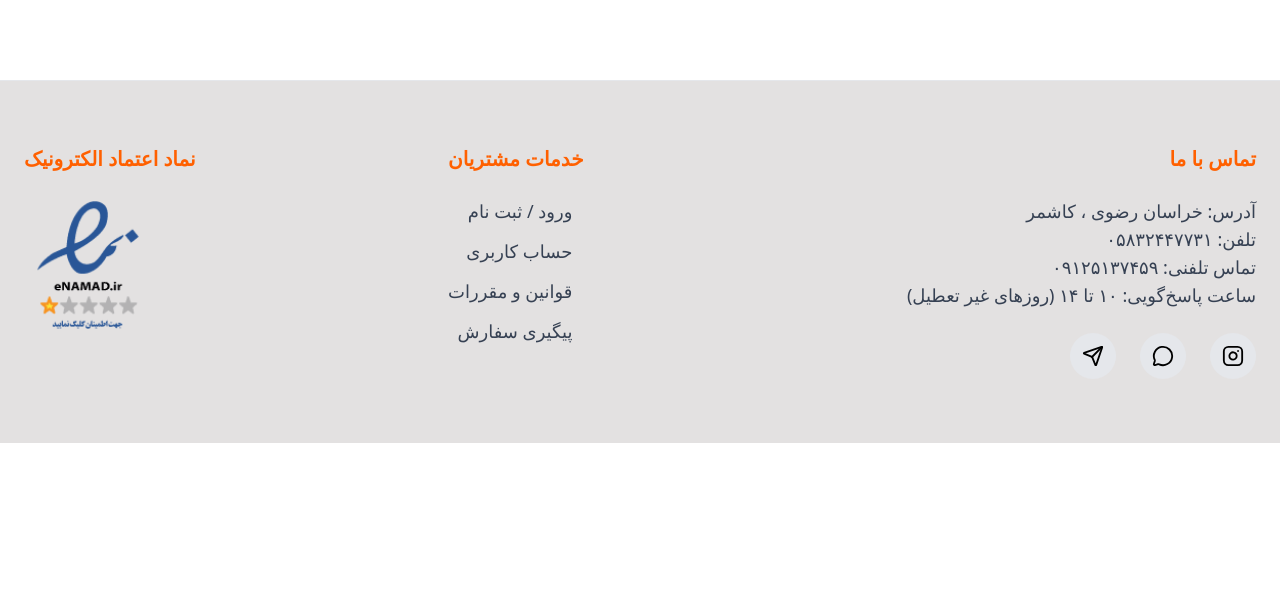
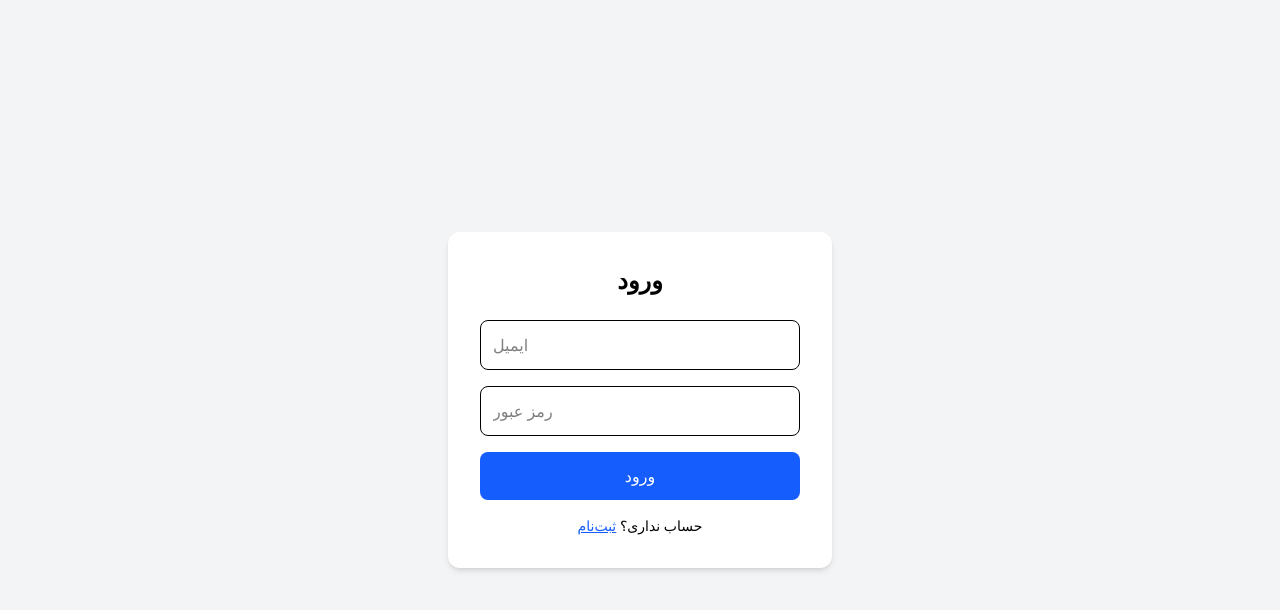
Before and after one commit to asadiyanaliyeh-wq/cocokidsclub-website, a React (Vite) app: page /login in a window 1280 px wide. Shown: the top 610 px of the page. Built offline with nearby package versions, Linux system fonts and the light colour scheme.

Commit message:
aliyehasadiyan

```diff
--- a/src/App.jsx
+++ b/src/App.jsx
@@ -1,25 +1,57 @@
-import { BrowserRouter as Router, Routes, Route } from 'react-router-dom';
-import Home from './pages/Home/Home';
-import Footer from './components/layout/Footer';
+import { BrowserRouter as Router, Routes, Route, useLocation } from "react-router-dom";
+
+import Home from "./pages/Home/Home";
 import Rules from "./pages/Rules/Rules";
 import About from "./pages/About/About";
 import Contact from "./pages/Contact/Contact";
 
+import Login from "./pages/Auth/Login";
+import Register from "./pages/Auth/Register";
+import Dashboard from "./pages/User/Dashboard.jsx";
+
+import Footer from "./components/layout/Footer";
+import ProtectedRoute from "./utils/ProtectedRoute";
+
+function Layout({ children }) {
+  const location = useLocation();
+
+  const hideFooterRoutes = ["/login", "/register"];
+
+  const shouldHideFooter = hideFooterRoutes.includes(location.pathname);
+
+  return (
+    <>
+      {children}
+      {!shouldHideFooter && <Footer />}
+    </>
+  );
+}
 
 function App() {
   return (
     <Router>
+      <Layout>
+        <Routes>
 
-      <Routes>
-        <Route path="/" element={<Home />} />
-        <Route path="/rules" element={<Rules />} />
-        <Route path="/about" element={<About />} />
-        <Route path="/contact" element={<Contact />} />
+          <Route path="/" element={<Home />} />
+          <Route path="/rules" element={<Rules />} />
+          <Route path="/about" element={<About />} />
+          <Route path="/contact" element={<Contact />} />
 
+          <Route path="/login" element={<Login />} />
+          <Route path="/register" element={<Register />} />
 
-      </Routes>
+          <Route
+            path="/dashboard"
+            element={
+              <ProtectedRoute>
+                <Dashboard />
+              </ProtectedRoute>
+            }
+          />
 
-      <Footer />
+        </Routes>
+      </Layout>
     </Router>
   );
 }
--- a/src/components/layout/Navbar.jsx
+++ b/src/components/layout/Navbar.jsx
@@ -1,5 +1,5 @@
 import { ShoppingBag, Heart, User, ChevronDown, Search } from 'lucide-react';
-
+import { Link } from "react-router-dom";
 export default function Navbar() {
   return (
     <nav className="fixed top-0 left-0 right-0 z-50 transition-all duration-500
@@ -13,11 +13,27 @@ export default function Navbar() {
 
   <div className="flex items-center gap-6">
 
-  <div className="flex items-center gap-5">
-    <button className="relative hover:scale-110 transition"><ShoppingBag className="w-6 h-6 text-gray-700" /><span className="absolute -top-2 -right-2 bg-orange-500 text-white text-xs rounded-full w-5 h-5">0</span></button>
-    <button className="relative hover:scale-110 transition"><Heart className="w-6 h-6 text-gray-700" /><span className="absolute -top-2 -right-2 bg-orange-500 text-white text-xs rounded-full w-5 h-5">0</span></button>
-    <button className="hover:scale-110 transition"><User className="w-6 h-6 text-gray-700" /></button>
-  </div>
+
+<div className="flex items-center gap-5">
+  <Link to="/cart" className="relative hover:scale-110 transition">
+    <ShoppingBag className="w-6 h-6 text-gray-700" />
+    <span className="absolute -top-2 -right-2 bg-orange-500 text-white text-xs rounded-full w-5 h-5 flex items-center justify-center">
+      0
+    </span>
+  </Link>
+
+  <Link to="/wishlist" className="relative hover:scale-110 transition">
+    <Heart className="w-6 h-6 text-gray-700" />
+    <span className="absolute -top-2 -right-2 bg-orange-500 text-white text-xs rounded-full w-5 h-5 flex items-center justify-center">
+      0
+    </span>
+  </Link>
+
+  <Link to="/profile" className="hover:scale-110 transition">
+    <User className="w-6 h-6 text-gray-700" />
+  </Link>
+</div>
+
 
   <div className="hidden lg:flex items-center">
     <div className="flex items-center bg-white rounded-full border border-gray-300 hover:border-orange-500 focus-within:border-orange-500 transition-all duration-300 shadow-sm">
@@ -41,7 +57,7 @@ export default function Navbar() {
 <ul className="hidden md:flex items-center gap-8 text-gray-800 text-lg mr-8 font-bold">
   <li><a href="/about" className="hover:text-orange-500 transition">درباره ما</a></li>
   <li><a href="/contact" className="hover:text-orange-600 transition">تماس با ما</a></li>
-  <li><a href="/rules" className="hover:text-orange-600 transition">راهنما و قوانین خرید</a></li>
+  <li><a href="/Rules" className="hover:text-orange-600 transition">راهنما و قوانین خرید</a></li>
 
 <li className="relative group">
   <a href="#" className="flex items-center gap-1 hover:text-orange-600 transition">
@@ -67,7 +83,7 @@ export default function Navbar() {
     </li>
 
     <li className="relative group/sub">
-      <a className=" px-7 py-3 hover:bg-orange-50 hover:text-orange-600 whitespace-nowrap flex justify-between items-center">
+      <a className="px-7 py-3 hover:bg-orange-50 hover:text-orange-600 whitespace-nowrap flex justify-between items-center">
         دخترانه <ChevronDown className="w-4 h-4 rotate-90" />
       </a>
 
@@ -82,7 +98,7 @@ export default function Navbar() {
     </li>
 
     <li className="relative group/sub rounded-b-2xl">
-      <a className=" px-7 py-3 hover:bg-orange-50 hover:text-orange-600 whitespace-nowrap flex justify-between items-center">
+      <a className="px-7 py-3 hover:bg-orange-50 hover:text-orange-600 whitespace-nowrap flex justify-between items-center">
         اسپرت <ChevronDown className="w-4 h-4 rotate-90" />
       </a>
 
--- /dev/null
+++ b/src/pages/Auth/Login.jsx
@@ -0,0 +1,55 @@
+import { useState } from "react";
+import { Link, useNavigate } from "react-router-dom";
+
+export default function Login() {
+  const navigate = useNavigate();
+  const [email, setEmail] = useState("");
+  const [password, setPassword] = useState("");
+
+  const handleSubmit = (e) => {
+    e.preventDefault();
+
+    localStorage.setItem("token", "demo-token");
+
+    navigate("/dashboard");
+  };
+
+  return (
+    <div className="min-h-screen flex items-center justify-center bg-gray-100">
+      <form
+        onSubmit={handleSubmit}
+        className="bg-white p-8 rounded-xl shadow-md w-full max-w-sm"
+      >
+        <h2 className="text-2xl font-bold mb-6 text-center">ورود</h2>
+
+        <input
+          type="email"
+          placeholder="ایمیل"
+          className="w-full p-3 border rounded-lg mb-4"
+          onChange={(e) => setEmail(e.target.value)}
+        />
+
+        <input
+          type="password"
+          placeholder="رمز عبور"
+          className="w-full p-3 border rounded-lg mb-4"
+          onChange={(e) => setPassword(e.target.value)}
+        />
+
+        <button
+          type="submit"
+          className="w-full bg-blue-600 text-white p-3 rounded-lg hover:bg-blue-700 transition"
+        >
+          ورود
+        </button>
+
+        <p className="text-center mt-4 text-sm">
+          حساب نداری؟{" "}
+          <Link to="/register" className="text-blue-600 underline">
+            ثبت‌نام
+          </Link>
+        </p>
+      </form>
+    </div>
+  );
+}
--- /dev/null
+++ b/src/pages/Auth/Register.jsx
@@ -0,0 +1,54 @@
+import { useState } from "react";
+import { Link, useNavigate } from "react-router-dom";
+
+export default function Register() {
+  const navigate = useNavigate();
+  const [email, setEmail] = useState("");
+  const [password, setPassword] = useState("");
+
+  const handleSubmit = (e) => {
+    e.preventDefault();
+
+    localStorage.setItem("token", "demo-token");
+    navigate("/dashboard");
+  };
+
+  return (
+    <div className="min-h-screen flex items-center justify-center bg-gray-100">
+      <form
+        onSubmit={handleSubmit}
+        className="bg-white p-8 rounded-xl shadow-md w-full max-w-sm"
+      >
+        <h2 className="text-2xl font-bold mb-6 text-center">ثبت‌نام</h2>
+
+        <input
+          type="email"
+          placeholder="ایمیل"
+          className="w-full p-3 border rounded-lg mb-4"
+          onChange={(e) => setEmail(e.target.value)}
+        />
+
+        <input
+          type="password"
+          placeholder="رمز عبور"
+          className="w-full p-3 border rounded-lg mb-4"
+          onChange={(e) => setPassword(e.target.value)}
+        />
+
+        <button
+          type="submit"
+          className="w-full bg-green-600 text-white p-3 rounded-lg"
+        >
+          ثبت‌نام
+        </button>
+
+        <p className="text-center mt-4 text-sm">
+          حساب داری؟{" "}
+          <Link to="/login" className="text-blue-600 underline">
+            ورود
+          </Link>
+        </p>
+      </form>
+    </div>
+  );
+}
--- a/src/pages/Home/Home.jsx
+++ b/src/pages/Home/Home.jsx
@@ -18,11 +18,11 @@ export default function Home() {
       <HeroSection />
       <ChildrenCards />
 
-      <section className="w-full flex justify-start my-32">
+      <section className="w-full flex justify-start ">
         <img
           src="/images/photo-3.png"
           className="w-[320px] object-contain pointer-events-none select-none"
-          alt="جغد کوکو"
+          alt="جغد "
         />
       </section>
 
--- /dev/null
+++ b/src/pages/User/Dashboard.jsx
@@ -0,0 +1,29 @@
+import { useNavigate } from "react-router-dom";
+
+export default function Dashboard() {
+  const navigate = useNavigate();
+
+  const logout = () => {
+    localStorage.removeItem("token");
+    navigate("/login");
+  };
+
+  return (
+    <div className="min-h-screen bg-gray-100 p-8">
+      <div className="max-w-md mx-auto bg-white p-6 rounded-xl shadow">
+        <h1 className="text-xl font-bold mb-4">داشبورد کاربر</h1>
+
+        <p className="text-gray-600 mb-6">
+          خوش آمدید 😎
+        </p>
+
+        <button
+          onClick={logout}
+          className="bg-red-600 text-white px-4 py-2 rounded-lg"
+        >
+          خروج
+        </button>
+      </div>
+    </div>
+  );
+}
--- /dev/null
+++ b/src/utils/ProtectedRoute.jsx
@@ -0,0 +1,11 @@
+import { Navigate } from "react-router-dom";
+
+export default function ProtectedRoute({ children }) {
+  const token = localStorage.getItem("token");
+
+  if (!token) {
+    return <Navigate to="/login" replace />;
+  }
+
+  return children;
+}
```
Also changed, not shown: src/router.jsx (added, +14 -0 lines).
